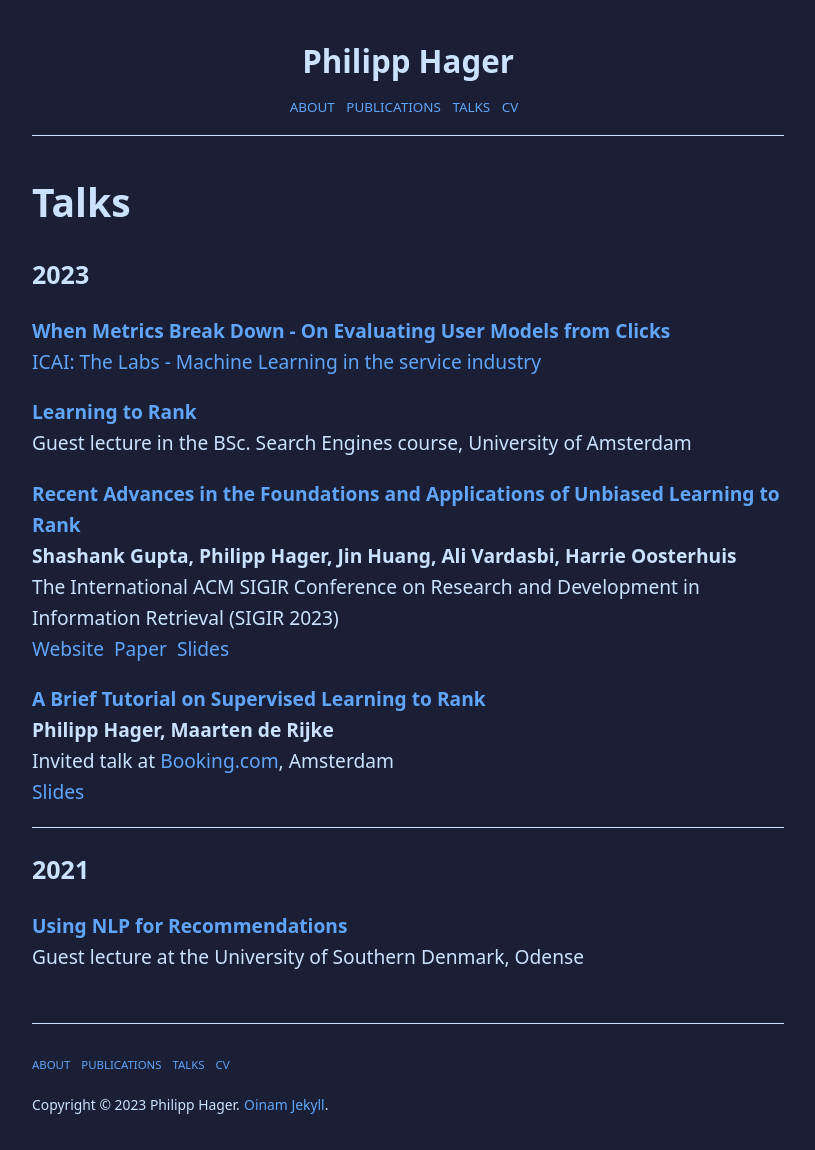
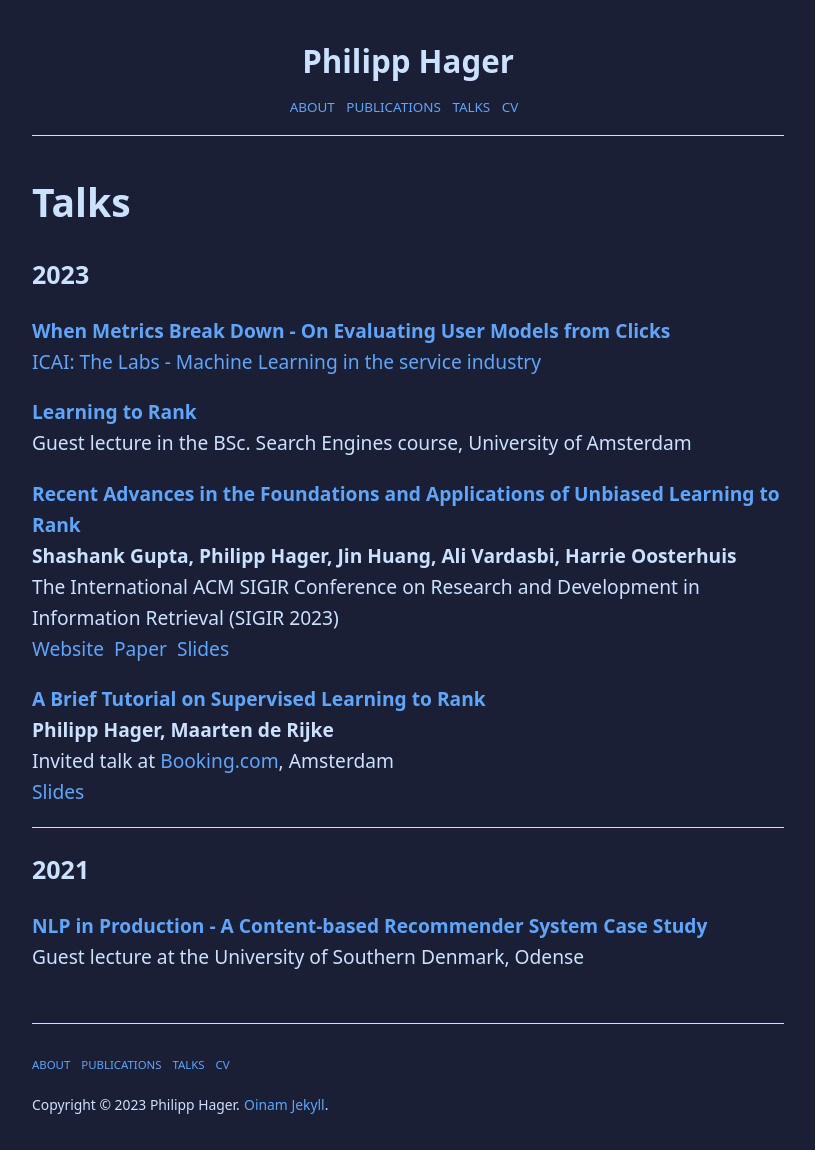
Before and after one commit to philipphager/philipphager.github.io, a Jekyll site: the page built from talks.md, in a window 1280 px wide. Shown: the whole page, without its empty margins (232-1047 px from the left). Built offline with Jekyll 4.4.1, drawn with Linux system fonts in a browser that asks for light colours.

Commit message:
Update talks.md

```diff
--- a/talks.md
+++ b/talks.md
@@ -28,5 +28,5 @@ Invited talk at [Booking.com](https://booking.com/), Amsterdam\\
 ---
 
 ### 2021
-**[Using NLP for Recommendations](/assets/lectures/2021-sdu-neural-embeddings.pdf)**\\
+**[NLP in Production - A Content-based Recommender System Case Study](/assets/lectures/2021-sdu-neural-embeddings.pdf)**\\
 Guest lecture at the University of Southern Denmark, Odense
```
